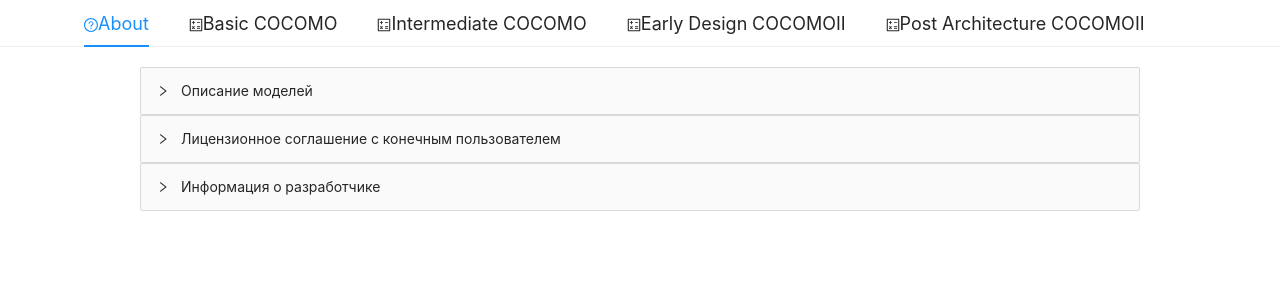
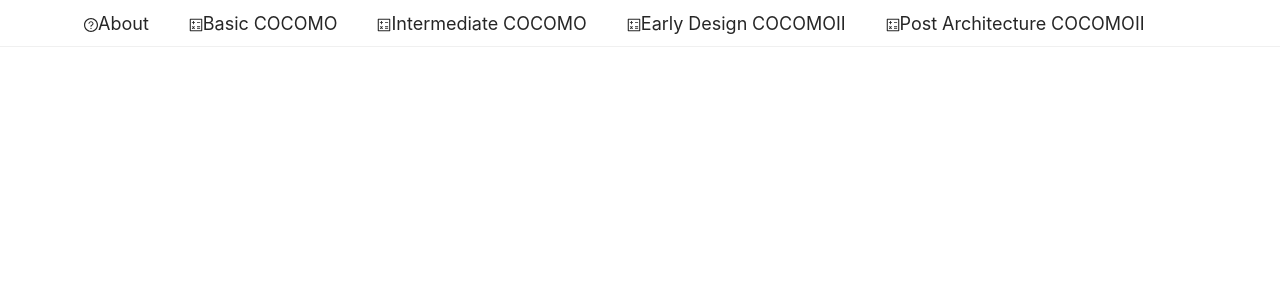
Before and after one commit to Pilot-17/Cocomo, a React (Create React App) app: page / in a window 1280 px wide. Shown: the top 300 px of the page. Built offline with nearby package versions, Linux system fonts and the light colour scheme.

Commit message:
Rename path Link

```diff
--- a/src/App.tsx
+++ b/src/App.tsx
@@ -11,7 +11,7 @@
     <HashRouter >
     <Nav />
     <Switch>
-      <Route exact path="/">
+      <Route exact path="/about">
         <About />
       </Route>
       <Route exact path="/calc1">
--- a/src/components/Nav.tsx
+++ b/src/components/Nav.tsx
@@ -15,8 +15,8 @@
       selectedKeys={[pathname]}
       mode="horizontal"
     >
-      <Item key = "/">
-        <Link to="/">
+      <Item key = "/about">
+        <Link to="/about">
           <QuestionCircleOutlined />
           About
         </Link>
```
